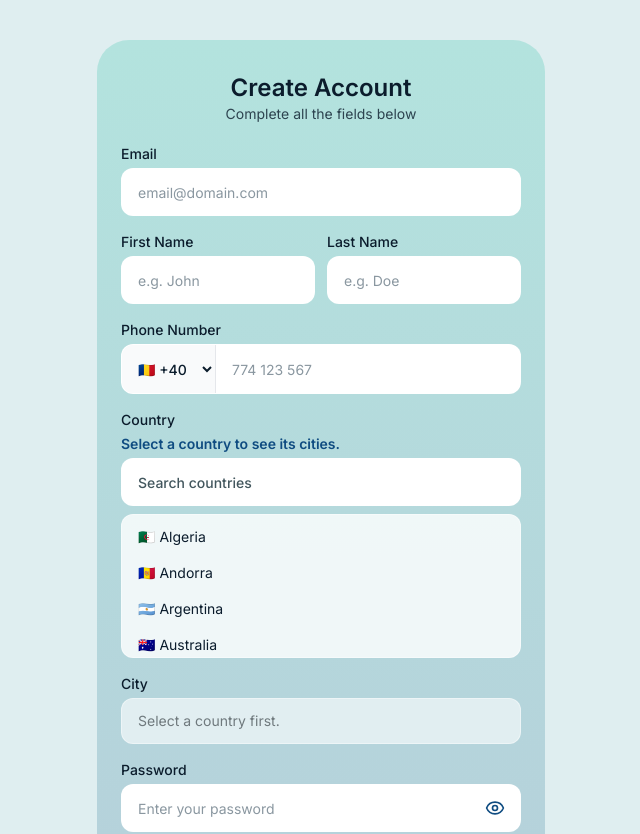
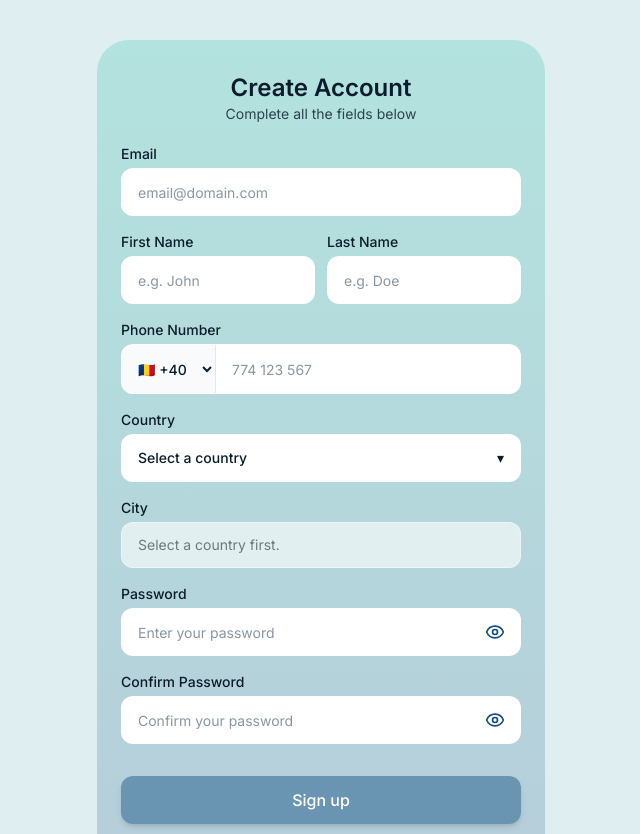
Before and after one commit to StefPo09/ParkShare, a Next.js app in the folder frontend/: page /RegisterPage in a window 1280 px wide. Shown: the top 834 px of the page, without its empty margins (319-959 px from the left). Built offline with nearby package versions, Linux system fonts and the light colour scheme.

Commit message:
Collapse registration country and city selectors by default

```diff
--- a/frontend/app/RegisterPage/page.tsx
+++ b/frontend/app/RegisterPage/page.tsx
@@ -24,6 +24,8 @@ export default function RegisterPage() {
     const [selectedCity, setSelectedCity] = useState('');
     const [countrySearch, setCountrySearch] = useState('');
     const [citySearch, setCitySearch] = useState('');
+    const [isCountryOpen, setIsCountryOpen] = useState(false);
+    const [isCityOpen, setIsCityOpen] = useState(false);
 
     // State for passwords
     const [password, setPassword] = useState('');
@@ -55,6 +57,8 @@ export default function RegisterPage() {
         setSelectedCountry(country);
         setSelectedCity('');
         setCitySearch('');
+        setIsCountryOpen(false);
+        setIsCityOpen(false);
     };
 
     const availableCities = getCitiesForCountry(selectedCountry);
@@ -204,11 +208,16 @@ export default function RegisterPage() {
                 {/* Country */}
                 <div className="flex flex-col w-full gap-1">
                     <label className="font-medium text-sm text-[#0B1C2C]">Country</label>
-                    <p aria-live="polite" className="text-sm font-semibold text-[#0F4C81]">
-                        {selectedCountry
-                            ? `Selected: ${countryFlags[selectedCountry] ?? '🌐'} ${selectedCountry}`
-                            : 'Select a country to see its cities.'}
-                    </p>
+                    <button
+                        type="button"
+                        aria-expanded={isCountryOpen}
+                        onClick={() => setIsCountryOpen((open) => !open)}
+                        className="flex h-12 w-full items-center justify-between rounded-xl border border-white/40 bg-white px-4 text-left text-sm font-medium text-[#0B1C2C] focus:outline-none focus:ring-2 focus:ring-[#0F4C81]/40"
+                    >
+                        <span>{selectedCountry ? `${countryFlags[selectedCountry] ?? '🌐'} ${selectedCountry}` : 'Select a country'}</span>
+                        <span aria-hidden="true">{isCountryOpen ? '▴' : '▾'}</span>
+                    </button>
+                    {isCountryOpen && (
                         <div className="space-y-2">
                             <input
                                 aria-label="Search countries"
@@ -240,6 +249,7 @@ export default function RegisterPage() {
                                 )}
                             </div>
                         </div>
+                    )}
                 </div>
 
                 {/* City (filtered by selected country) */}
@@ -252,10 +262,18 @@ export default function RegisterPage() {
                             Select a country first.
                         </p>
                     ) : availableCities.length > 0 ? (
+                        <>
+                            <button
+                                type="button"
+                                aria-expanded={isCityOpen}
+                                onClick={() => setIsCityOpen((open) => !open)}
+                                className="flex h-12 w-full items-center justify-between rounded-xl border border-white/40 bg-white px-4 text-left text-sm font-medium text-[#0B1C2C] focus:outline-none focus:ring-2 focus:ring-[#0F4C81]/40"
+                            >
+                                <span>{selectedCity || `Select a city in ${selectedCountry}`}</span>
+                                <span aria-hidden="true">{isCityOpen ? '▴' : '▾'}</span>
+                            </button>
+                            {isCityOpen && (
                                 <div className="space-y-2">
-                            <p aria-live="polite" className="text-sm font-semibold text-[#0F4C81]">
-                                {selectedCity ? `Selected city: ${selectedCity}` : 'Choose a city from this country.'}
-                            </p>
                                     <input
                                         aria-label={`Search cities in ${selectedCountry}`}
                                         value={citySearch}
@@ -272,6 +290,7 @@ export default function RegisterPage() {
                                                 onClick={() => {
                                                     setSelectedCity(city);
                                                     setCitySearch('');
+                                                    setIsCityOpen(false);
                                                 }}
                                                 className={`flex w-full items-center justify-between rounded-lg px-3 py-2 text-left text-sm text-[#0B1C2C] hover:bg-[#0F4C81]/10 ${
                                                     selectedCity === city ? 'bg-[#0F4C81]/10 font-semibold text-[#0F4C81]' : ''
@@ -286,6 +305,8 @@ export default function RegisterPage() {
                                         )}
                                     </div>
                                 </div>
+                            )}
+                        </>
                     ) : (
                         <input
                             type="text"
```
Lines whose indentation alone changed are shown as unchanged.
